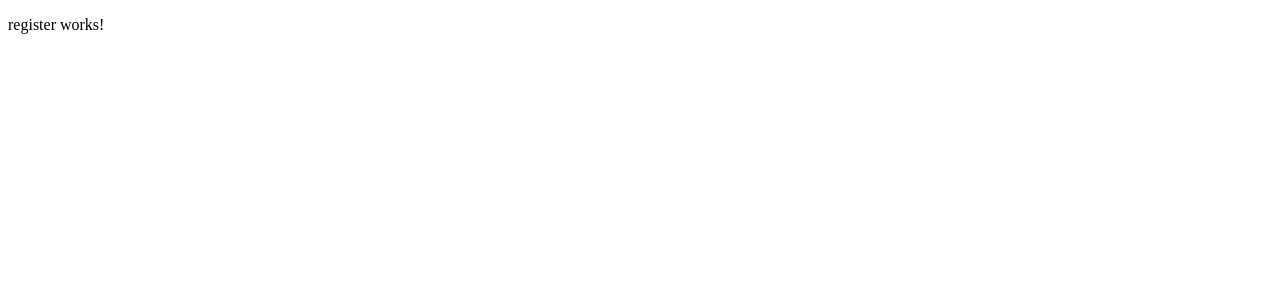
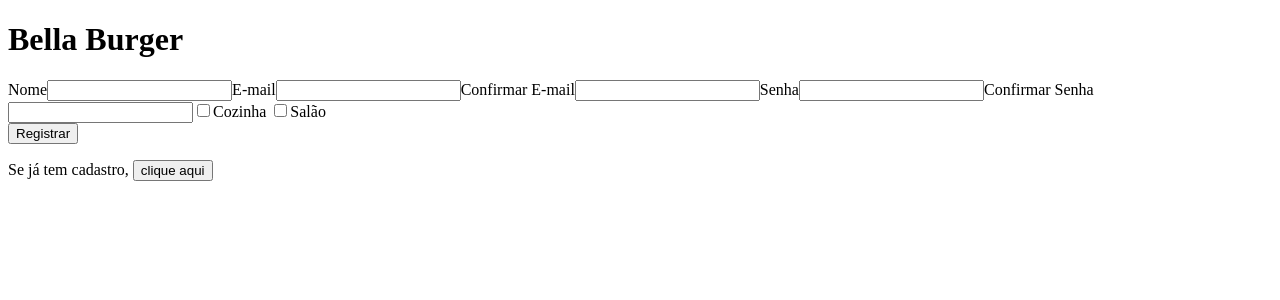
Before and after one commit to ananopaisdojavascript/bella-burger-app, an Angular app: page /register in a window 1280 px wide. Shown: the top 300 px of the page. Built offline with nearby package versions, Linux system fonts and the light colour scheme.

Commit message:
feat: formulário de entrada e registro

```diff
--- a/db.json
+++ b/db.json
@@ -1,9 +1,163 @@
 {
-  "posts": [
-    { "id": 1, "title": "json-server", "author": "typicode" }
+  "users": [
+    {
+      "id": 1,
+      "name": "Isabel Luiza Farias",
+      "email": "isabel-farias89@reisereis.com.br",
+      "confirm_email": "isabel-farias89@reisereis.com.br",
+      "password": "LQK87nCyj6",
+      "confirm_password": "LQK87nCyj6",
+      "salon": false,
+      "kitchen": true
+    },
+    {
+      "id": 2,
+      "name": "Tatiane Beatriz Nunes",
+      "email": "tatiane_beatriz_nunes@gerdal.com.br",
+      "confirm_email": "tatiane_beatriz_nunes@gerdal.com.br",
+      "password": "cd0naWgkIM",
+      "confirm_password": "cd0naWgkIM",
+      "salon": false,
+      "kitchen": true
+    },
+    {
+      "id": 3,
+      "name": "Adriana Carla Santos",
+      "email": "adrianacarlasantos@editorazap.com.br",
+      "confirm_email": "adrianacarlasantos@editorazap.com.br",
+      "password": "p87JWUxDDp",
+      "confirm_password": "p87JWUxDDp",
+      "salon": false,
+      "kitchen": true
+    },
+    {
+      "id": 4,
+      "name": "Carlos Giovanni Sebastião Galvão",
+      "email": "carlosgiovannigalvao@tahoo.com.br",
+      "confirm_email": "carlosgiovannigalvao@tahoo.com.br",
+      "password": "BUU6lnAFj9",
+      "confirm_password": "BUU6lnAFj9",
+      "salon": false,
+      "kitchen": true
+    },
+    {
+      "id": 5,
+      "name": "Carlos Bryan Levi Martins",
+      "email": "carlos-martins86@metroquali.com.br",
+      "confirm_email": "carlos-martins86@metroquali.com.br",
+      "password": "GKWCPE01Ky",
+      "confirm_password": "GKWCPE01Ky",
+      "salon": false,
+      "kitchen": true
+    },
+    {
+      "id": 6,
+      "name": "Noah João Eduardo Almeida",
+      "email": "noah-almeida92@gerdal.com.br",
+      "confirm_email": "noah-almeida92@gerdal.com.br",
+      "password": "1jGtRGULsD",
+      "confirm_password": "1jGtRGULsD",
+      "salon": true,
+      "kitchen": false
+    },
+    {
+      "id": 7,
+      "name": "Isadora Mirella Fernanda da Conceição",
+      "email": "isadora_daconceicao@willianareiaepedra.com.br",
+      "confirm_email": "isadora_daconceicao@willianareiaepedra.com.br",
+      "password": "gnC6YUW563",
+      "confirm_password": "gnC6YUW563",
+      "salon": true,
+      "kitchen": false
+    },
+    {
+      "id": 8,
+      "name": "Helena Sebastiana Joana Brito",
+      "email": "helena.sebastiana.brito@andradecamara.com.br",
+      "confirm_email": "helena.sebastiana.brito@andradecamara.com.br",
+      "password": "x2YwiJOGCx",
+      "confirm_password": "x2YwiJOGCx",
+      "salon": true,
+      "kitchen": false
+    },
+    {
+      "id": 9,
+      "name": "Igor Ruan Almeida",
+      "email": "igor.ruan.almeida@zf.com",
+      "confirm_email": "igor.ruan.almeida@zf.com",
+      "password": "9rf164T6q1",
+      "confirm_password": "9rf164T6q1",
+      "salon": true,
+      "kitchen": false
+    },
+    {
+      "id": 10,
+      "name": "Nelson Breno Galvão",
+      "email": "nelson_galvao@whgames.com.br",
+      "confirm_email": "nelson_galvao@whgames.com.br",
+      "password": "8NNGECwtQI",
+      "confirm_password": "8NNGECwtQI",
+      "salon": true,
+      "kitchen": false
+    },
+    {
+      "id": 11,
+      "name": "Stella Sophia Lara Ramos",
+      "email": "stellasophiaramos@agaxtur.com.br",
+      "confirm_email": "stellasophiaramos@agaxtur.com.br",
+      "password": "SqmbT8BBzw",
+      "confirm_password": "SqmbT8BBzw",
+      "salon": true,
+      "kitchen": false
+    },
+    {
+      "id": 12,
+      "name": "Manuel Enrico Figueiredo",
+      "email": "manuel-figueiredo72@sabereler.com.br",
+      "confirm_email": "manuel-figueiredo72@sabereler.com.br",
+      "password": "qfTTUqM9N5",
+      "confirm_password": "qfTTUqM9N5",
+      "salon": true,
+      "kitchen": false
+    },
+    {
+      "id": 13,
+      "name": "Diogo Davi Teixeira",
+      "email": "diogodaviteixeira@superativacoop.com.br",
+      "confirm_email": "diogodaviteixeira@superativacoop.com.br",
+      "password": "ry5nICdhTR",
+      "confirm_password": "ry5nICdhTR",
+      "salon": true,
+      "kitchen": false
+    },
+    {
+      "id": 14,
+      "name": "Danilo Paulo Tomás da Cruz",
+      "email": "danilo_paulo_dacruz@supercarioca.com",
+      "confirm_email": "danilo_paulo_dacruz@supercarioca.com",
+      "password": "uLG79qxGz5",
+      "confirm_password": "uLG79qxGz5",
+      "salon": true,
+      "kitchen": false
+    },
+    {
+      "id": 15,
+      "name": "Giovanni Martin Fogaça",
+      "email": "giovanni_fogaca@rotauniformes.com.br",
+      "confirm_email": "giovanni_fogaca@rotauniformes.com.br",
+      "password": "LyugYISyHs",
+      "confirm_password": "LyugYISyHs",
+      "salon": true,
+      "kitchen": false
+    }
   ],
-  "comments": [
-    { "id": 1, "body": "some comment", "postId": 1 }
-  ],
-  "profile": { "name": "typicode" }
+  "login": [
+    {
+      "id": 1,
+      "email": "isabel-farias89@reisereis.com.br",
+      "password": "LQK87nCyj6",
+      "salon": false,
+      "kitchen": true
+    }
+  ]
 }
--- a/src/app/login/login.component.html
+++ b/src/app/login/login.component.html
@@ -1 +1,28 @@
-<p>login works!</p>
+<h1>Bella Burger</h1>
+
+<form>
+  <label for="email">E-mail</label>
+  <input
+    id="email"
+    name="email"
+    type="email"
+    required
+    aria-required="true"
+  />
+  <label for="password">Senha</label>
+  <input
+    id="password"
+    name="password"
+    type="password"
+    required
+    aria-required="true"
+  />
+  <input type="checkbox" name="kitchen" id="kitchen" aria-required="true">Cozinha
+  <input type="checkbox" name="salon" id="salon" aria-required="true">Salão
+
+  <div>
+    <button type="submit">Entrar</button>
+  </div>
+</form>
+
+<p>Se não tem cadastro, <button (click)="goToRegisterPage()">clique aqui</button></p>
--- a/src/app/login/login.component.ts
+++ b/src/app/login/login.component.ts
@@ -1,7 +1,7 @@
 import { CommonModule } from '@angular/common';
-import { Component } from '@angular/core';
+import { Component, inject } from '@angular/core';
 import { ReactiveFormsModule } from '@angular/forms';
-
+import { Router } from '@angular/router';
 @Component({
   selector: 'app-login',
   standalone: true,
@@ -10,5 +10,8 @@
   styleUrl: './login.component.scss'
 })
 export class LoginComponent {
-
+  route = inject(Router);
+  goToRegisterPage(): void {
+    this.route.navigate(['/register']);
+  }
 }
--- a/src/app/register/register.component.html
+++ b/src/app/register/register.component.html
@@ -1 +1,51 @@
-<p>register works!</p>
+<h1>Bella Burger</h1>
+
+<form>
+  <label for="name">Nome</label>
+  <input
+    id="name"
+    name="name"
+    type="text"
+    required
+    aria-required="true"
+  />
+  <label for="email">E-mail</label>
+  <input
+    id="email"
+    name="email"
+    type="email"
+    required
+    aria-required="true"
+  />
+  <label for="confirm-email">Confirmar E-mail</label>
+  <input
+    id="confirm-email"
+    name="confirm-email"
+    type="email"
+    required
+    aria-required="true"
+  />
+  <label for="password">Senha</label>
+  <input
+    id="password"
+    name="password"
+    type="password"
+    required
+    aria-required="true"
+  />
+  <label for="confirm-password">Confirmar Senha</label>
+  <input
+    id="confirm-password"
+    name="confirm-password"
+    type="password"
+    required
+    aria-required="true"
+  />
+  <input type="checkbox" name="kitchen" id="kitchen" aria-required="true">Cozinha
+  <input type="checkbox" name="salon" id="salon" aria-required="true">Salão
+  <div>
+    <button type="submit">Registrar</button>
+  </div>
+</form>
+
+<p>Se já tem cadastro, <button (click)="goToLoginPage()">clique aqui</button></p>
--- a/src/app/register/register.component.ts
+++ b/src/app/register/register.component.ts
@@ -1,6 +1,7 @@
 import { CommonModule } from '@angular/common';
-import { Component } from '@angular/core';
+import { Component, inject } from '@angular/core';
 import { ReactiveFormsModule } from '@angular/forms';
+import { Router } from '@angular/router';
 
 @Component({
   selector: 'app-register',
@@ -10,5 +11,9 @@
   styleUrl: './register.component.scss'
 })
 export class RegisterComponent {
+  route = inject(Router);
 
+  goToLoginPage(): void {
+    this.route.navigate(['/login']);
+  }
 }
```
